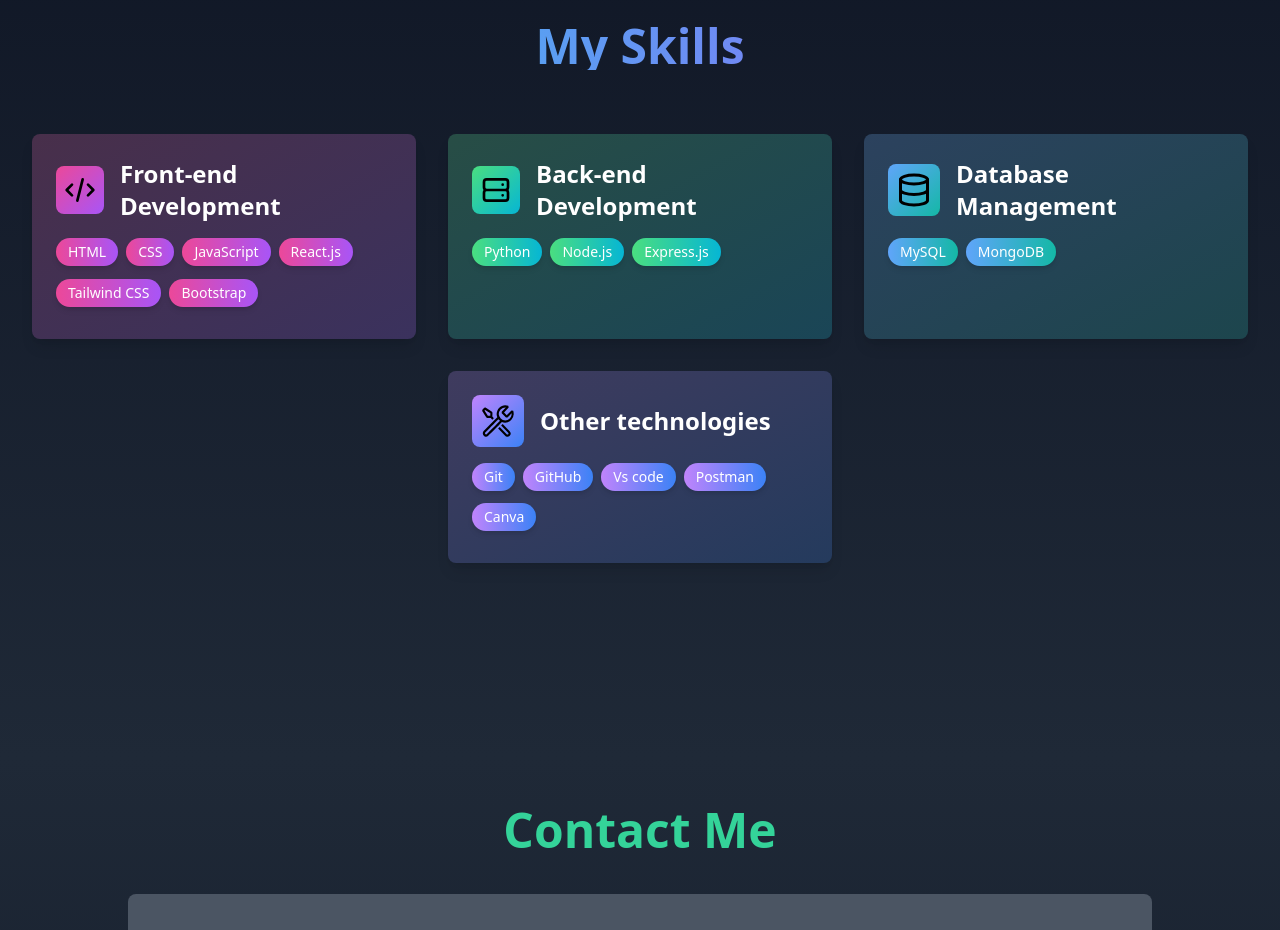
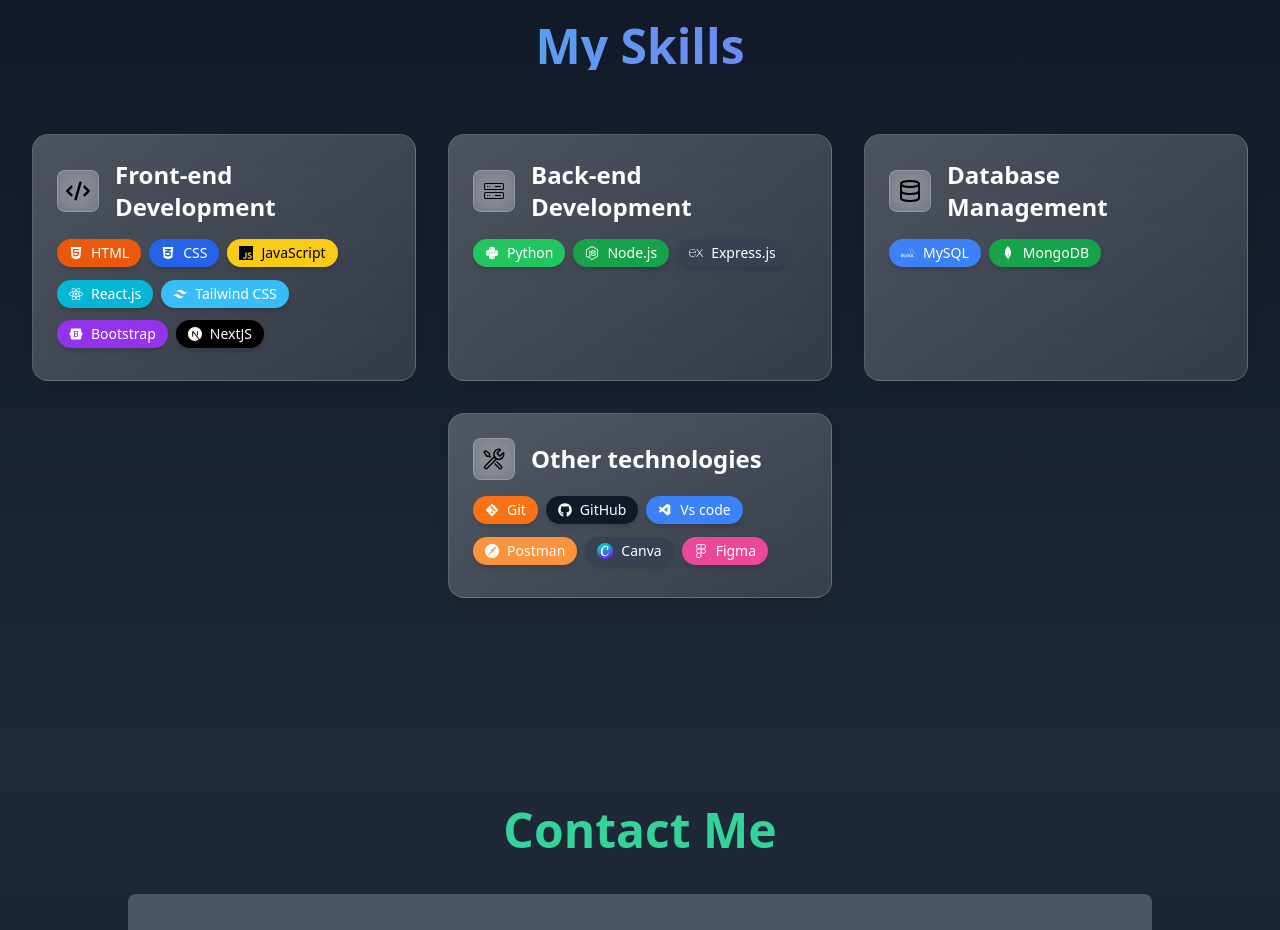
Before and after one commit to jimil222/Personal-Portfolio, a React (Vite) app in the folder Frontend/: page / in a window 1280 px wide. Shown: the part 3180-4110 px from the top of the page. Built offline with nearby package versions, Linux system fonts and the light colour scheme.

Commit message:
Changed the design of the Skillsection

```diff
--- a/Frontend/src/Modules/Skillsection.jsx
+++ b/Frontend/src/Modules/Skillsection.jsx
@@ -3,56 +3,65 @@
 import { useState, useRef } from 'react'
 import { motion, AnimatePresence, useInView } from 'framer-motion'
 import { LuDatabase } from "react-icons/lu";
-import { FaGithub } from "react-icons/fa";
-import { VscTools } from "react-icons/vsc";
-
+import { VscTools, VscVscode } from "react-icons/vsc";
+import { FaHtml5, FaCss3Alt, FaReact, FaNodeJs, FaPython, FaGitAlt, FaGithub, FaBootstrap } from "react-icons/fa"
+import { FaCode } from "react-icons/fa6";
+import { SiPostman, SiNextdotjs, SiJavascript, SiTailwindcss, SiExpress, SiMysql, SiMongodb, SiFigma } from "react-icons/si";
+import { CiServer } from "react-icons/ci";
+import Canva from "../assets/canva.png"
 export default function SkillsSection() {
   const [hoveredSkill, setHoveredSkill] = useState(null)
-
-  // Ref to track when the section is in view
   const sectionRef = useRef(null)
-
-  // Use the useInView hook to detect when the section enters the viewport
   const isInView = useInView(sectionRef, { once: true, threshold: 0.2 })
 
   const skills = [
     {
       name: "Front-end Development",
-      icon: (
-        <svg xmlns="http://www.w3.org/2000/svg" fill="none" viewBox="0 0 24 24" stroke="currentColor" className="w-8 h-8">
-          <path strokeLinecap="round" strokeLinejoin="round" strokeWidth={2} d="M10 20l4-16m4 4l4 4-4 4M6 16l-4-4 4-4" />
-        </svg>
-      ),
-      technologies: ["HTML", "CSS", "JavaScript", "React.js","Tailwind CSS", "Bootstrap"],
-      color: "from-pink-500 to-purple-500"
+      icon: <FaCode className="w-6 h-6" />,
+      technologies: [
+        { name: "HTML", icon: <FaHtml5 />, color: "bg-orange-600 text-white" },
+        { name: "CSS", icon: <FaCss3Alt />, color: "bg-blue-600 text-white" },
+        { name: "JavaScript", icon: <SiJavascript />, color: "bg-yellow-400 text-black" },
+        { name: "React.js", icon: <FaReact />, color: "bg-cyan-500 text-white" },
+        { name: "Tailwind CSS", icon: <SiTailwindcss />, color: "bg-sky-400 text-white" },
+        { name: "Bootstrap", icon: <FaBootstrap />, color: "bg-purple-600 text-white" },
+        { name: "NextJS", icon: <SiNextdotjs />, color: "bg-black text-white" },
+      ],
+      color: "from-white/20 to-white/10"
     },
     {
       name: "Back-end Development",
-      icon: (
-        <svg xmlns="http://www.w3.org/2000/svg" fill="none" viewBox="0 0 24 24" stroke="currentColor" className="w-8 h-8">
-          <path strokeLinecap="round" strokeLinejoin="round" strokeWidth={2} d="M5 12h14M5 12a2 2 0 01-2-2V6a2 2 0 012-2h14a2 2 0 012 2v4a2 2 0 01-2 2M5 12a2 2 0 00-2 2v4a2 2 0 002 2h14a2 2 0 002-2v-4a2 2 0 00-2-2m-2-4h.01M17 16h.01" />
-        </svg>
-      ),
-      technologies: ["Python", "Node.js", "Express.js"],
+      icon: <CiServer className="w-6 h-6" />,
+      technologies: [
+        { name: "Python", icon: <FaPython />, color: "bg-green-500 text-white" },
+        { name: "Node.js", icon: <FaNodeJs />, color: "bg-green-600 text-white" },
+        { name: "Express.js", icon: <SiExpress />, color: "bg-gray-700 text-white" },
+      ],
       color: "from-green-400 to-cyan-500"
     },
     {
       name: "Database Management",
-      icon: (
-        <LuDatabase />
-      ),
-      technologies: ["MySQL", "MongoDB"],
+      icon: <LuDatabase className="w-6 h-6" />,
+      technologies: [
+        { name: "MySQL", icon: <SiMysql />, color: "bg-blue-500 text-white" },
+        { name: "MongoDB", icon: <SiMongodb />, color: "bg-green-600 text-white" },
+      ],
       color: "from-blue-400 to-teal-500"
     },
-    {
-      name: "Other technologies",
-      icon: (
-        <VscTools />
+{
+  name: "Other technologies",
+  icon: <VscTools className="w-6 h-6" />,
+  technologies: [
+    { name: "Git", icon: <FaGitAlt />, color: "bg-orange-500 text-white" },
+    { name: "GitHub", icon: <FaGithub />, color: "bg-gray-900 text-white" },
+    { name: "Vs code", icon: <VscVscode />, color: "bg-blue-500 text-white" },
+    { name: "Postman", icon: <SiPostman />, color: "bg-orange-400 text-white" },
+    { name: "Canva", icon: <img src={Canva} alt="Canva" className="w-4 h-4" />, color: "bg-gray-700 text-white" },
+    { name: "Figma", icon: <SiFigma />, color: "bg-pink-500 text-white" },
+  ],
+  color: "from-purple-400 to-blue-500"
+}
 
-      ),
-      technologies: ["Git", "GitHub", "Vs code", "Postman", "Canva"],
-      color: "from-purple-400 to-blue-500"
-    }
   ]
 
   const containerVariants = {
@@ -60,33 +69,27 @@
     visible: {
       opacity: 1,
       y: 0,
-      transition: {
-        staggerChildren: 0.2
-      }
+      transition: { staggerChildren: 0.2 }
     }
   }
 
   const itemVariants = {
     hidden: { opacity: 0, y: 20 },
-    visible: {
-      opacity: 1,
-      y: 0,
-    }
+    visible: { opacity: 1, y: 0 }
   }
 
   const iconVariants = {
     hover: {
       scale: [1, 1.1, 1],
-      transition: {
-        duration: 1,
-        repeat: Infinity,
-        repeatType: "reverse"
-      }
+      transition: { duration: 1, repeat: Infinity, repeatType: "reverse" }
     }
   }
 
   return (
-    <section ref={sectionRef} className="py-16 bg-gradient-to-b from-gray-900 to-gray-800 overflow-hidden relative min-h-screen">
+    <section
+      ref={sectionRef}
+      className="py-16 bg-gradient-to-b from-gray-900 to-gray-800 overflow-hidden relative min-h-screen"
+    >
       <div className="container mx-auto px-4 relative">
         <motion.h2
           className="text-4xl sm:text-5xl font-bold text-center mb-12 sm:mb-16 bg-clip-text text-transparent bg-gradient-to-r from-cyan-400 to-purple-500"
@@ -96,8 +99,9 @@
         >
           My Skills
         </motion.h2>
+
         <motion.div
-          className="flex flex-wrap justify-center gap-6 sm:gap-8 relative z-10 cu"
+          className="flex flex-wrap justify-center gap-6 sm:gap-8 relative z-10"
           variants={containerVariants}
           initial="hidden"
           animate={isInView ? "visible" : "hidden"}
@@ -105,23 +109,31 @@
           {skills.map((skill, index) => (
             <motion.div
               key={index}
-              className={`relative bg-gray-800 rounded-lg p-6 shadow-lg transition-all duration-300 w-full sm:w-[calc(50%-1rem)] lg:w-[calc(33.333%-1rem)] max-w-sm cursor-pointer ${hoveredSkill === index ? 'shadow-2xl scale-102' : 'hover:shadow-xl hover:scale-101'}`}
+              className={`relative bg-gradient-to-br from-white/20 to-white/10 backdrop-blur-lg border border-white/20 rounded-2xl p-6 shadow-lg transition-all duration-300 w-full sm:w-[calc(50%-1rem)] lg:w-[calc(33.333%-1rem)] max-w-sm cursor-pointer ${hoveredSkill === index
+                  ? "shadow-2xl scale-102"
+                  : "hover:shadow-xl hover:scale-101"
+                }`}
               variants={itemVariants}
               onHoverStart={() => setHoveredSkill(index)}
               onHoverEnd={() => setHoveredSkill(null)}
             >
-              <div className={`absolute inset-0 bg-gradient-to-br ${skill.color} opacity-20 rounded-lg py-3`} />
+              {/* Glass overlay */}
+              <div className="absolute inset-0 bg-gradient-to-br from-white/30 to-white/10 opacity-20 rounded-2xl" />
+
               <div className="relative z-10">
                 <div className="flex items-center mb-4">
                   <motion.div
-                    className={`mr-4 text-4xl bg-gradient-to-br ${skill.color} p-2 rounded-lg`}
+                    className="mr-4 text-4xl bg-white/20 backdrop-blur-md p-2 rounded-lg border border-white/20"
                     variants={iconVariants}
                     animate={hoveredSkill === index ? "hover" : ""}
                   >
                     {skill.icon}
                   </motion.div>
-                  <h3 className="text-xl sm:text-2xl font-semibold text-white">{skill.name}</h3>
+                  <h3 className="text-xl sm:text-2xl font-semibold text-white">
+                    {skill.name}
+                  </h3>
                 </div>
+
                 <ul className="flex flex-wrap -mx-1 gap-y-[4.5px]">
                   {skill.technologies.map((tech, techIndex) => (
                     <motion.li
@@ -131,17 +143,21 @@
                       animate={{ opacity: 1, scale: 1 }}
                       transition={{ delay: techIndex * 0.1 }}
                     >
-                      <span className={`inline-block bg-gradient-to-r ${skill.color} px-3 py-1 rounded-full text-sm font-medium text-white shadow-md`}>
-                        {tech}
+                      <span
+                        className={`inline-flex items-center gap-2 px-3 py-1 rounded-full text-sm font-medium shadow-md ${tech.color}`}
+                      >
+                        {tech.icon} {tech.name}
                       </span>
                     </motion.li>
                   ))}
                 </ul>
+
               </div>
+
               <AnimatePresence>
                 {hoveredSkill === index && (
                   <motion.div
-                    className="absolute inset-0 bg-gradient-to-br opacity-10 rounded-lg z-0"
+                    className="absolute inset-0 bg-gradient-to-br from-white/40 to-white/10 opacity-10 rounded-2xl z-0"
                     initial={{ scale: 0, opacity: 0 }}
                     animate={{ scale: 1, opacity: 1 }}
                     exit={{ scale: 0, opacity: 0 }}
@@ -151,9 +167,9 @@
               </AnimatePresence>
             </motion.div>
           ))}
-
         </motion.div>
       </div>
     </section>
   )
+
 }
```
Also changed, not shown: Frontend/src/assets/canva.png (added).
